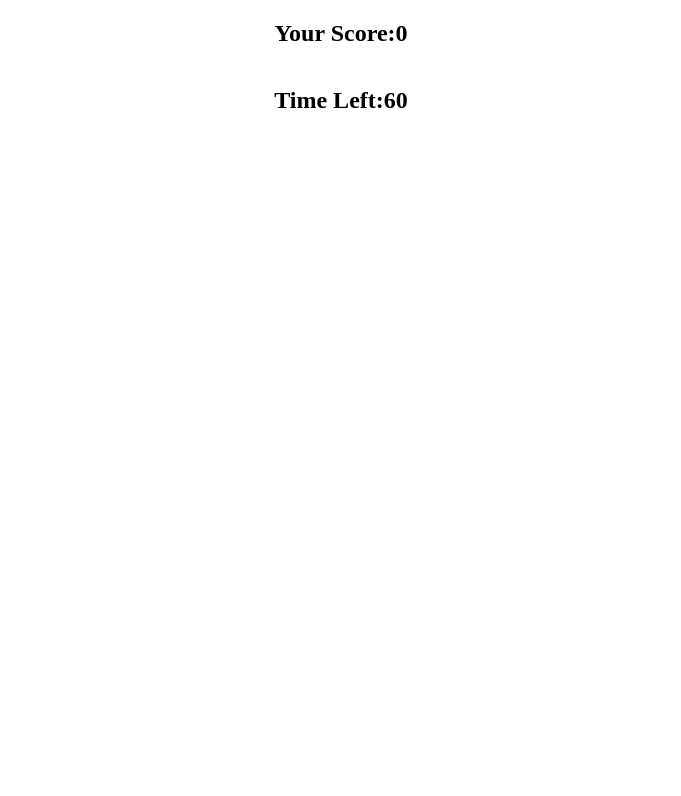
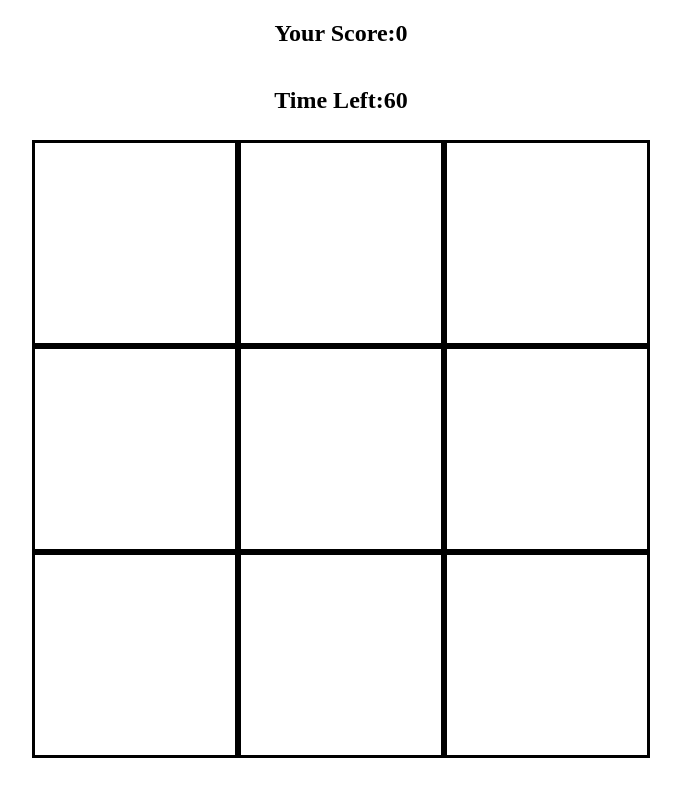
Before and after one commit to kartavya99/Whac-A-Mole, a plain HTML site: page index.html in a window 1280 px wide. Shown: the whole page, without its empty margins (299-980 px from the left). Drawn offline with Linux system fonts and the light colour scheme.

Commit message:
updated HTML and CSS

```diff
--- a/assets/css/style.css
+++ b/assets/css/style.css
@@ -15,3 +15,23 @@
     justify-content: center;
     padding: 20px;
 }
+
+.square {
+    width : 200px;
+    height : 200px;
+    border : solid black;
+}
+
+.grid{
+    display: flex;
+    flex-flow: row wrap;
+    justify-content: center;
+    width: 630px;
+    height: 630px;
+    align-content: center;
+}
+
+.game-board{
+    display: flex;
+    justify-content: center;
+}
--- a/index.html
+++ b/index.html
@@ -20,8 +20,8 @@
 
     </div>
 
-
-    <div class="grid">
+    <div class="game-board">
+         <div class="grid">
         <div class="square" id="1"></div>
         <div class="square" id="2"></div>
         <div class="square" id="3"></div>
@@ -31,6 +31,7 @@
         <div class="square" id="7"></div>
         <div class="square" id="8"></div>
         <div class="square" id="9"></div>
+        </div>
     </div>
 
 
```
